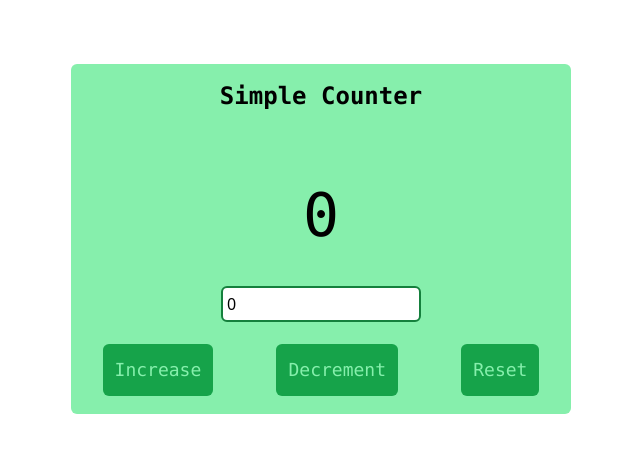
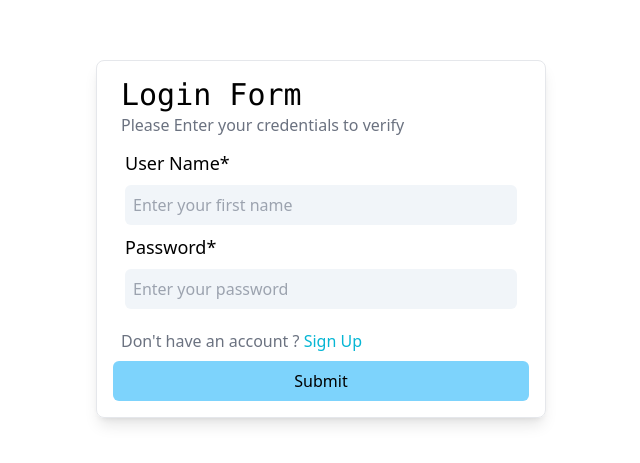
Before and after one commit to Rudrajiii/React_dev, a React (Vite) app in the folder My_React/: page / in a window 1280 px wide. Shown: the part 161-624 px from the top of the page, without its empty margins (319-959 px from the left). Built offline with nearby package versions, Linux system fonts and the light colour scheme.

Commit message:
added some files

```diff
--- a/My_React/src/App.jsx
+++ b/My_React/src/App.jsx
@@ -8,6 +8,8 @@ import { ToggleSwitch } from "./projects/ToggleSwitch/ToggleSwitch";
 import { Todo } from "./projects/Todo/Todo";
 import { ShortCircuit } from "./components/hooks/Short_Circuit/ShortCircuit";
 import { Count } from "./components/hooks/count/Count";
+import { SignUP } from "./components/login/SignUP";
+import { LoginForm } from "./components/login/LoginForm";
 
 export function App() {
   return (
@@ -19,7 +21,9 @@ export function App() {
       {/* <EventHandler/> */}
       {/* <Todo/> */}
       {/* <ShortCircuit/>   */}
-      <Count/>
+      {/* <Count/> */}
+      {/* <SignUP/> */}
+      <LoginForm/>
       {/* <ToggleSwitch/> */}
     </section>
   );
--- /dev/null
+++ b/My_React/src/components/login/LoginForm.jsx
@@ -0,0 +1,34 @@
+import { useState } from "react"
+
+export const LoginForm = () => {
+    const [username , updateUser] = useState('');
+    const [password , UpdatePassword] = useState('');
+    const handleFormSubmit = (event) => {
+        event.preventDefault();
+        const formData = {
+            username,
+            password
+        }
+        console.log(formData);
+    }
+    return (
+        <div className="parent w-[100vw] h-[100vh] flex justify-center items-center">
+            <div className="formContainer w-full max-w-[450px] relative rounded-lg">
+            <form onSubmit={handleFormSubmit} className="border relative w-full rounded-lg p-4 shadow-lg">
+                <div className="px-2">
+                <h1 className="text-3xl font-mono text-left">Login Form</h1>
+                <p className="text-gray-500">Please Enter your credentials to verify</p>
+                </div>
+                <div className="inputs flex flex-col p-3 gap-2">
+                    <label htmlFor="" className="text-lg font-medium">User Name*</label>
+                    <input name="username" value={username} onChange={(e) => updateUser(e.target.value)} type="text" className="p-2 rounded-md bg-slate-100" placeholder="Enter your first name"  required/>
+                    <label htmlFor="" className="text-lg font-medium">Password*</label>
+                    <input name="password" value={password} onChange={(e) => UpdatePassword(e.target.value)}  type="text" className="p-2 rounded-md bg-slate-100" placeholder="Enter your password" required/>
+                </div>
+                <p className="text-gray-500 p-2">Don't have an account ? <span className="text-cyan-500"> Sign Up</span></p>
+                <button className="p-2 rounded-md w-[100%] bg-sky-300">Submit</button>
+            </form>
+        </div>
+        </div>
+    )
+}
--- /dev/null
+++ b/My_React/src/components/login/SignUP.jsx
@@ -0,0 +1,53 @@
+import { useState } from "react"
+
+export const SignUP = () => {
+    const [user , updateUser] = useState({
+        firstName:"",
+        lastName:"",
+        email:"",
+        password:"",
+        contact:""
+    });
+
+    function handleSubmit(e){
+        let {name , value} = e.target;
+        updateUser((prevData) => ({...prevData , [name]:value}));
+    }
+    const handleFormSubmit = (event) => {
+        event.preventDefault();
+        const formData = {
+            firstName:user.firstName,
+            lastName:user.lastName,
+            email:user.email,
+            password:user.password,
+            contact:user.contact
+        }
+        console.log(formData);
+    }
+    return (
+        <div className="parent w-[100vw] h-[100vh] flex justify-center items-center">
+            <div className="formContainer w-full max-w-[450px] relative rounded-lg">
+            <form onSubmit={handleFormSubmit} className="border relative w-full rounded-lg p-4 shadow-lg">
+                <div className="px-2">
+                <h1 className="text-3xl font-mono text-left">Sign Up Form</h1>
+                <p className="text-gray-500">Please Enter your credentials</p>
+                </div>
+                <div className="inputs flex flex-col p-3 gap-2">
+                    <label htmlFor="" className="text-lg font-medium">First Name*</label>
+                    <input name="firstName" value={user.firstName} onChange={handleSubmit} type="text" className="p-2 rounded-md bg-slate-100" placeholder="Enter your first name"  />
+                    <label htmlFor="" className="text-lg font-medium">Last Name*</label>
+                    <input name="lastName" value={user.lastName} onChange={handleSubmit}  type="text" className="p-2 rounded-md bg-slate-100" placeholder="Enter your last name"/>
+                    <label htmlFor="" className="text-lg font-medium">Email*</label>
+                    <input name="email" value={user.email} onChange={handleSubmit}  type="text" className="p-2 rounded-md bg-slate-100" placeholder="Enter your email"/>
+                    <label htmlFor="" className="text-lg font-medium">Password*</label>
+                    <input name="password" value={user.password} onChange={handleSubmit}  type="text" className="p-2 rounded-md bg-slate-100" placeholder="Enter your password"/>
+                    <label htmlFor="" className="text-lg font-medium">Phone Number</label>
+                    <input name="contact" value={user.contact} onChange={handleSubmit}  type="text" className="p-2 rounded-md bg-slate-100" placeholder="Enter your phone number"/>
+                </div>
+                <p className="text-gray-500 p-2">By creating your account you agree our <span className="text-cyan-500">Terms & Service</span></p>
+                <button className="p-2 rounded-md w-[100%] bg-sky-300">Submit</button>
+            </form>
+        </div>
+        </div>
+    )
+}
```
